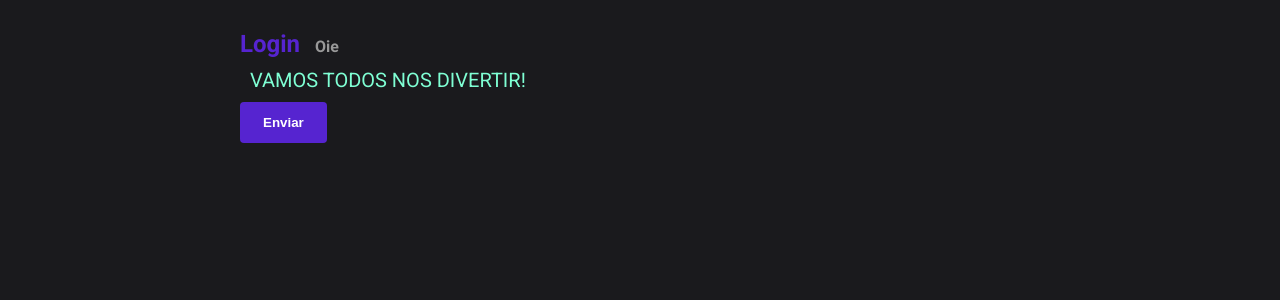
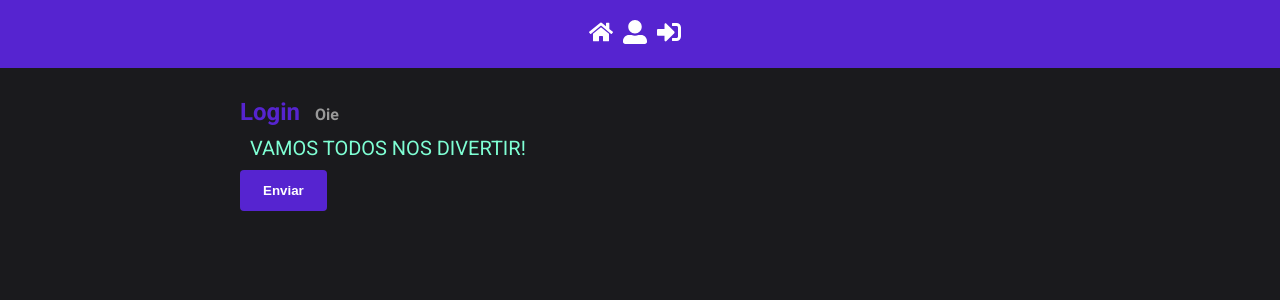
Before and after one commit to Furiuss/api-escola-front, a React (Vite) app: page / in a window 1280 px wide. Shown: the top 300 px of the page. Built offline with nearby package versions, Linux system fonts and the light colour scheme.

Commit message:
add/setup: add and setup header component

```diff
--- a/package.json
+++ b/package.json
@@ -11,6 +11,7 @@
   "dependencies": {
     "react": "^18.2.0",
     "react-dom": "^18.2.0",
+    "react-icons": "^4.4.0",
     "styled-components": "^5.3.5"
   },
   "devDependencies": {
--- a/src/App.jsx
+++ b/src/App.jsx
@@ -1,11 +1,12 @@
-import React from "react";
-
-import { Login } from "./pages/Login";
-import GlobalStyle from "./styles/GlobalStyles";
+import React from 'react';
+import { Header } from './components/Header';
+import { Login } from './pages/Login';
+import GlobalStyle from './styles/GlobalStyles';
 
 function App() {
   return (
-    <div className="app">
+    <div>
+      <Header />
       <Login />
       <GlobalStyle />
     </div>
--- /dev/null
+++ b/src/components/Header/index.jsx
@@ -0,0 +1,20 @@
+import React from 'react';
+import { FaHome, FaSignInAlt, FaUserAlt } from 'react-icons/fa';
+
+import { Nav } from './styled';
+
+export function Header() {
+  return (
+    <Nav>
+      <a href="/home">
+        <FaHome size={24} />
+      </a>
+      <a href="/user">
+        <FaUserAlt size={24} />
+      </a>
+      <a href="/test">
+        <FaSignInAlt size={24} />
+      </a>
+    </Nav>
+  );
+}
--- /dev/null
+++ b/src/components/Header/styled.js
@@ -0,0 +1,16 @@
+import styled from 'styled-components';
+import { primaryColor } from '../../config/colors';
+
+export const Nav = styled.nav`
+  background-color: ${primaryColor};
+  padding: 20px;
+  display: flex;
+  align-items: center;
+  justify-content: center;
+
+  a {
+    color: white;
+    margin: 0 10px 0 0;
+    font-weight: bold;
+  }
+`;
```
Also changed, not shown: 1 other file (tests, documents, lock files or other folders).
